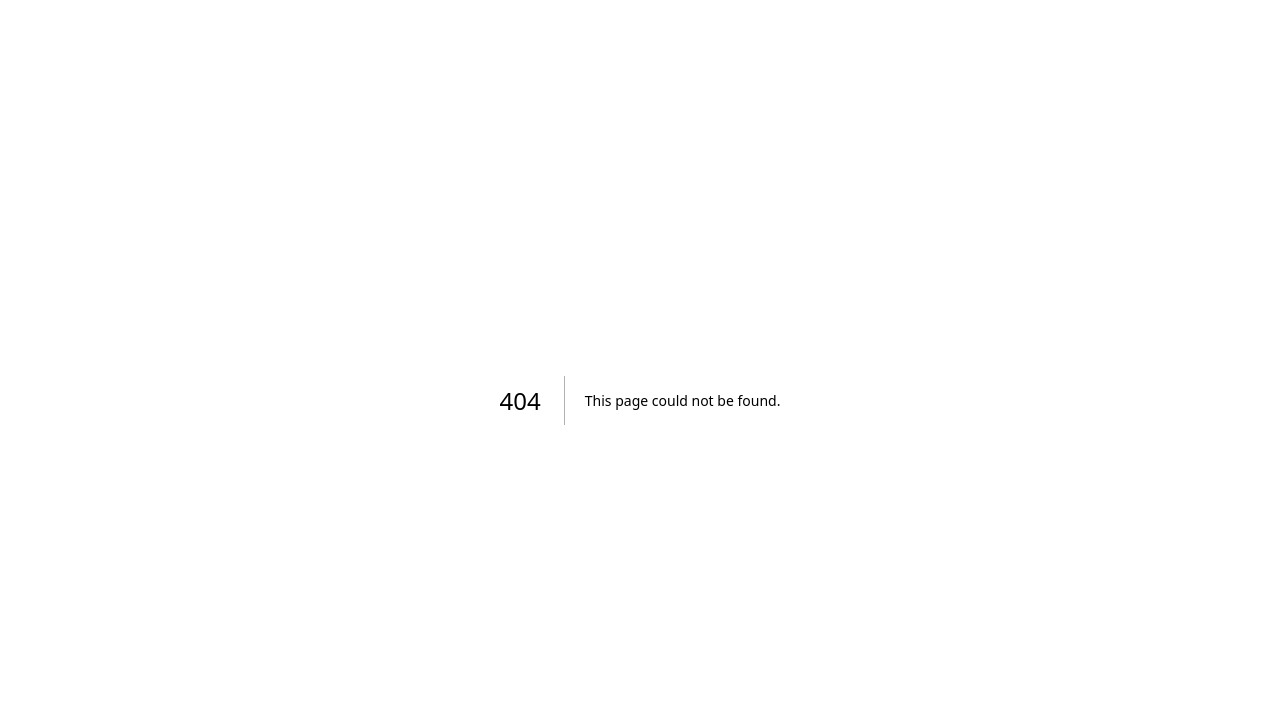
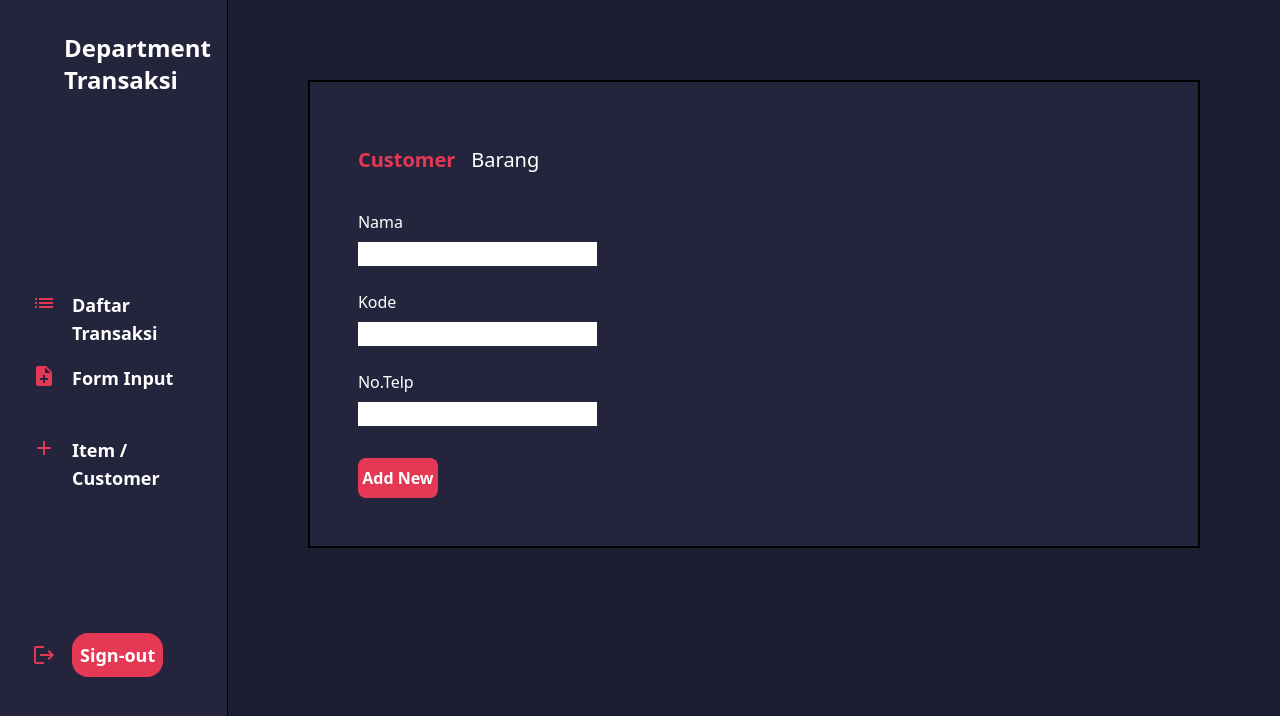
Before and after one commit to kurniadikevin/mts_test_transaksi_frontend, a Next.js app: page /new-data in a window 1280 px wide. Before the commit this address had no page. Shown: the top 716 px of the page. Built offline with nearby package versions, Linux system fonts and the light colour scheme.

Commit message:
add new entity page

```diff
--- a/src/components/dashboard.tsx
+++ b/src/components/dashboard.tsx
@@ -22,7 +22,8 @@ export default function Dashboard(){
                 <span className="material-icons text-[color:var(--button)]">note_add</span>
                 <div id='dash-select'>Form Input</div>
             </div>
-            <div className="flex justify-start items-start font-bold text-lg cursor-pointer gap-4">
+            <div className="flex justify-start items-start font-bold text-lg cursor-pointer gap-4"
+             onClick={()=> push('/new-data')}>
                 <span className="material-icons text-[color:var(--button)]" >add</span>
                 <div id='dash-select'>Item / Customer</div>
             </div>
--- a/src/pages/form-input.tsx
+++ b/src/pages/form-input.tsx
@@ -46,6 +46,7 @@ export default function FormInput(){
         })
         setObjBarangSelect(filtered[0])
     }
+
     const getSubTotal=()=>{
         if(data.length >0){
         const totalArr=data.map((item:any)=>{
@@ -54,13 +55,26 @@ export default function FormInput(){
         const subTotal= totalArr.reduce((total:number,num:number)=>{
             return total + num;
         })
-        return (subTotal);}
+        return (subTotal);
+        }
+    }
+
+    const getJumlahBarang=()=>{
+        if(data.length >0){
+        const totalArr=data.map((item:any)=>{
+            return item.qty
+        })
+        const total= totalArr.reduce((total:number,num:number)=>{
+            return total + num;
+        })
+        return (total);}
+        else{ return 0}
     }
 
     const getTotalBayar=()=>{
         const subTotal= getSubTotal();
         const total= (subTotal + Number(ongkirTotal)) - diskonTotal;
-        return formatNumber(total)
+        return (total)
     }
 
 
@@ -72,7 +86,6 @@ export default function FormInput(){
 
           }).then((res)=>{
             setCustomerData(res.data)
-            console.log(res.data)
           }).catch((err)=>{
             console.log(err)
           })
@@ -121,8 +134,16 @@ export default function FormInput(){
     }
 
     const submitForm=()=>{
-        console.log(kodeInput,converDateToString(startDate),customerId,diskonTotal,ongkirTotal)
-        makeSalesSubmit(kodeInput,converDateToString(startDate),customerId,diskonTotal,ongkirTotal)
+        if(kodeInput && converDateToString(startDate)&& customerId ){
+            console.log(kodeInput,converDateToString(startDate),customerId,
+            diskonTotal,ongkirTotal,getSubTotal(),getTotalBayar())
+            makeSalesSubmit(kodeInput,converDateToString(startDate),customerId,diskonTotal,
+            ongkirTotal,getSubTotal(),getJumlahBarang(),getTotalBayar());
+            setData([])
+            toggleNewForm()
+        } else{
+            alert('form data not complete')
+        }
     }
 
 
@@ -180,8 +201,10 @@ export default function FormInput(){
                  </div>
                  <div className=" flex  bg-[color:var(--button)] flex-col justify-start items-start gap-4 p-4 ">
                     <div className="font-bold text-lg flex gap-4 justify-start items-center">
-                        <div>Subtotal</div>
+                        <div>Subtotal:</div>
                         <div>{formatNumber(getSubTotal())}</div>
+                        <div>Jumlah:</div>
+                        <div>{getJumlahBarang()}</div>
                     </div>
                     <div className="font-bold  flex gap-4 justify-between items-center">
                         <div>Diskon</div>
@@ -198,13 +221,13 @@ export default function FormInput(){
                     </div>
                     <div className="font-bold text-lg flex gap-4">
                         <div>Total Bayar</div>
-                        <div>{getTotalBayar()}</div>
+                        <div>{formatNumber(getTotalBayar())}</div>
                     </div>
                 </div>
                 </div>
                 <div className=" mt-6">
                     <div id="table-cont-form" className="border-2 border-black p-2 py-3 font-bold bg-[color:var(--button)] gap-4">
-                        <button className="cursor-pointer bg-[color:var(--text)] text-black rounded-xl"
+                        <button className="cursor-pointer bg-[color:var(--text)] text-[color:var(--button)] rounded-xl"
                           onClick={toggleNewForm}>
                             Tambah
                         </button>
@@ -222,7 +245,7 @@ export default function FormInput(){
                     <div>{data.map((item:any, index:number)=>{
                         return(
                             <div id="table-cont-form" className="border-2 border-black p-2 py-3 font-bold bg-[color:var(--component)] gap-4">
-                            <button className="cursor-pointer bg-[color:var(--text)] text-black rounded-xl"
+                            <button className="cursor-pointer bg-[color:var(--text)] text-[color:var(--button)] rounded-xl"
                               onClick={()=> deleteRowData(index)}>
                                 Hapus
                             </button>
@@ -241,9 +264,10 @@ export default function FormInput(){
                     </div>
 
                     <div id="table-cont-form" className="mt-8 p-4 rounded-xl  text-[color:var(--text-input)]  bg-[color:var(--text)] gap-4">
-                        <button className="cursor-pointer font-bold text-xl bg-[color:var(--button)] text-white rounded-xl"
+                        <button className="cursor-pointer font-bold text-xl  text-white
+                        rounded-xl flex justify-center "
                             onClick={addFormDataToData}>
-                            +
+                            <span className="material-icons text-[color:var(--button)] text-xl">add_box</span>
                         </button>
                         <div></div>
                         <div id="kode-form">{objBarangSelect.kode}</div>
@@ -282,7 +306,8 @@ export default function FormInput(){
                         onClick={submitForm}>
                         Simpan</button>
                         <button className=" bg-[color:var(--button)] py-2 px-3 rounded-xl"
-                         onClick={()=>setData([])}>Batal
+                         onClick={()=>{setData([]);toggleNewForm() }}
+                         >Batal
                         </button>
                     </div>
                     <div>
--- a/src/pages/index.tsx
+++ b/src/pages/index.tsx
@@ -25,13 +25,36 @@ export default function Home() {
     })
   }
 
+  const deleteTransaction=(sales_id:string)=>{
+    axios({
+      method : 'DELETE',
+      url: `http://localhost:5000/sales/delete-by-id/${sales_id}`,
+      headers : {  Authorization : `Bearer ${localStorage.getItem("token")}`},
+
+    }).then((res)=>{
+      console.log(res.data);
+      alert('delete');
+      filterDataForUpdateState(sales_id)
+    }).catch((err)=>{
+      console.log(err)
+    })
+  }
+
+  const filterDataForUpdateState=(_id:string)=>{
+    const filtered= data.filter((item:any)=>{
+      return item._id !== _id
+    })
+    setData(filtered)
+    console.log(filtered)
+  }
 
 
 
   const queryOnInputChange=()=>{
     let resultData=data.filter((item :any)=>{
-      if(item.kode){
-      return  ((item.kode).toLowerCase()).includes(searchInput.toLowerCase());
+      if(item.cust_id.nama){
+      return (  ((item.cust_id.nama).toLowerCase()).includes(searchInput.toLowerCase())
+      ||  ((item.kode).toLowerCase()).includes(searchInput.toLowerCase()) )
       }
     })
     setDataQuery(resultData)
@@ -43,7 +66,7 @@ export default function Home() {
 
   useEffect(()=>{
     queryOnInputChange()
-  },[searchInput])
+  },[searchInput,data])
 
   return (
     <div id="page">
@@ -54,7 +77,7 @@ export default function Home() {
           <div className="font-bold text-xl">Daftar transaksi</div>
           <div className="flex gap-4">
             <div className="font-bold">Cari</div>
-            <input placeholder="Kode" className="px-2 text-[color:var(--text-input)]"
+            <input placeholder="Nama Customer / Kode" className="px-2 text-[color:var(--text-input)]"
            value={searchInput}  onChange={(e)=>{ setSearchInput(e.target.value)}}
            >
            </input>
@@ -62,7 +85,7 @@ export default function Home() {
          </div>
 
          <div id="home-body" >
-          <div id="table-cont" className="grid grid-cols-9 p-2 border-2 border-black font-bold bg-[color:var(--button)]">
+          <div id="table-cont" className="grid grid-cols-10 p-2 border-2 border-black font-bold bg-[color:var(--button)]">
                 <div>No</div>
                 <div>Kode</div>
                 <div>Tanggal</div>
@@ -72,10 +95,11 @@ export default function Home() {
                 <div>Diskon</div>
                 <div>Ongkir</div>
                 <div>Total bayar</div>
+                <div></div>
               </div>
           {dataQuery.map((item : any,index : any)=>{
             return(
-              <div id="table-cont" className="grid grid-cols-9 p-2 border-2 border-black bg-[color:var(--component)]">
+              <div id="table-cont" className="grid grid-cols-10 p-2 border-2 border-black bg-[color:var(--component)]">
                 <div>{index+1}</div>
                 <div>{item.kode}</div>
                 <div>{showDate(item.tgl)}</div>
@@ -85,6 +109,9 @@ export default function Home() {
                 <div>{formatNumber(item.diskon)}</div>
                 <div>{formatNumber(item.ongkir)}</div>
                 <div>{formatNumber(item.total_bayar)}</div>
+                <div className="flex justify-center cursor-pointer" onClick={()=> deleteTransaction(item._id)}>
+                <span className="material-icons text-[color:var(--button)]">delete</span>
+                </div>
               </div>
             )
           })
--- /dev/null
+++ b/src/pages/new-data.tsx
@@ -0,0 +1,95 @@
+import Dashboard from "@/components/dashboard";
+import axios from "axios";
+import { useEffect, useState } from "react";
+
+export default function NewData(){
+
+    const [type,setType]= useState<string>('customer');
+    const [nama,setNama]=useState<string>('')
+    const [kode,setKode]=useState<string>('')
+    const [hargaTelp,setHargaTelp]=useState<any>()
+
+    const highlightSelectType=()=>{
+        let other;
+        type === 'barang' ? other = 'customer' : other = 'barang'
+        const element : any = document.querySelector(`#${type}-select`);
+        element.style.color='var(--button)';
+        element.style.fontWeight='700';
+        const otherElement : any = document.querySelector(`#${other}-select`);
+        otherElement.style.color='var(--text)';
+        otherElement.style.fontWeight='400';
+    }
+
+    const handleSubmit=(input:string)=>{
+        let property;
+        input ==='barang' ? property='harga' : property= 'telp'
+        axios({
+          method: "POST",
+          data: {
+                'kode' : kode,
+                'nama' : nama,
+                [property] : hargaTelp
+          },
+          headers : {  Authorization : `Bearer ${localStorage.getItem("token")}`},
+          url: `http://localhost:5000/${input}/add-new`,
+        }).then((res) => {
+          if(res.data === 'No User Exists'){
+            console.log(res.data)
+          } else{
+            console.log(res.data)
+            alert('succeed')
+          }
+        });
+    }
+
+
+    useEffect(()=>{
+        highlightSelectType()
+
+    },[type])
+
+
+    return(
+        <div id="page">
+        <Dashboard/>
+        <div id="main" className="p-20">
+        <div className="bg-[color:var(--component)] border-2 border-black  p-8 gap-2">
+             <div className="h-20 flex item-end justify-start gap-4 p-4">
+                <div id="customer-select" className="text-xl  pt-4 cursor-pointer" onClick={()=> setType('customer')}>
+                    Customer
+                </div>
+                <div id="barang-select" className="text-xl  pt-4 cursor-pointer" onClick={()=> setType('barang')}>
+                    Barang
+                </div>
+            </div>
+            <div className=" h-20 p-4">
+                <div className="pb-2 ">Nama</div>
+                <input className="px-1 text-[color:var(--text-input)]"
+                 value={nama} onChange={(e)=> setNama((e.target.value))}>
+                </input>
+            </div>
+            <div className=" h-20 p-4">
+                <div className="pb-2">Kode</div>
+                <input  className="px-1 text-[color:var(--text-input)]"
+                 value={kode} onChange={(e)=> setKode((e.target.value))}>
+                </input>
+            </div>
+            <div className=" h-20 p-4">
+                <div className="pb-2">{type === 'customer' ? 'No.Telp' : 'Harga'}</div>
+                <input type={type==='barang'? 'number' : 'text'}
+                 className="px-1 text-[color:var(--text-input)]"
+                  value={hargaTelp} onChange={(e)=> setHargaTelp((e.target.value))}>
+                </input>
+            </div>
+            <div className="h-20  flex item-center justify-start p-4 pt-6 gap-4">
+                <button className="bg-[color:var(--button)] w-20 h-10 rounded-lg font-bold"
+                onClick={()=>handleSubmit(type)}>
+                    Add New
+                </button>
+
+            </div>
+         </div>
+        </div>
+        </div>
+    )
+}
--- a/src/pages/sign-page.tsx
+++ b/src/pages/sign-page.tsx
@@ -19,14 +19,6 @@ const highlightSelectType=()=>{
     const otherElement : any = document.querySelector(`#${other}-select`);
     otherElement.style.color='var(--text)';
     otherElement.style.fontWeight='400';
-}
-
-
-const getCurrentSignedSession=()=>{
-    const currentUserData :any = localStorage.getItem('session-data');
-    if(currentUserData){
-    const data= JSON.parse(currentUserData)
-    }
 }
 
 const signing= async(input:string)=>{
@@ -72,7 +64,7 @@ useEffect(()=>{
             </div>
             <div></div>
             <div className="bg-[color:var(--component)] border-2 border-black  p-8 gap-2">
-            <div className="h-20 flex item-end justify-start gap-4 p-4">
+             <div className="h-20 flex item-end justify-start gap-4 p-4">
                 <div id="Sign-in-select" className="text-xl  pt-4 cursor-pointer" onClick={()=> setType('Sign-in')}>
                     Sign-in
                 </div>
--- a/src/styles/globals.css
+++ b/src/styles/globals.css
@@ -30,6 +30,7 @@ body {
  /*  position: fixed;  */
   top: 0;
   left: 0;
+  overflow-x: hidden;
 
 }
 
```
Also changed, not shown: src/functions.tsx (+8 -2 lines).
